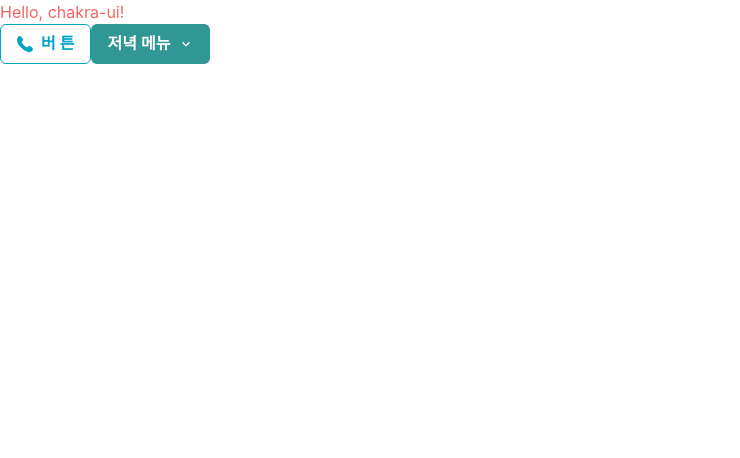
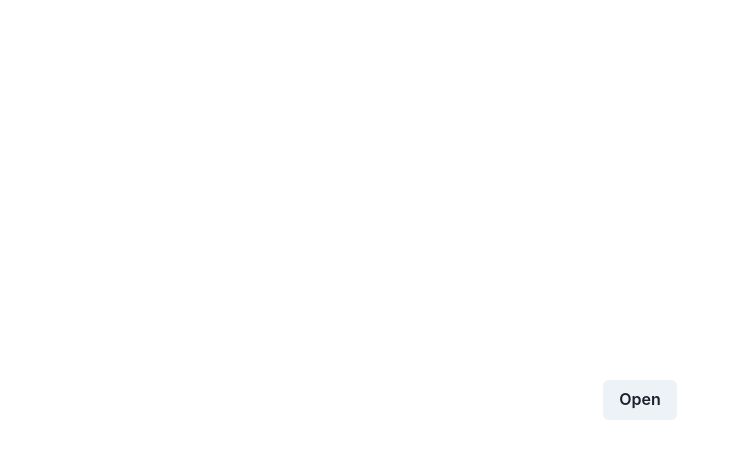
Before and after one commit to seon-2/bcs-part2-react, a React (Create React App) app in the folder chakra-ui/: page / in a window 1280 px wide. Shown: the top 458 px of the page, without its empty margins (0-740 px from the left). Built offline with nearby package versions, Linux system fonts and the light colour scheme.

Commit message:
💄 [design] chakra-ui 사용해보기_Modal

```diff
--- a/chakra-ui/src/App.jsx
+++ b/chakra-ui/src/App.jsx
@@ -1,60 +1,39 @@
 import {
   ChakraProvider,
-  Box,
   Button,
-  Menu,
-  MenuButton,
-  MenuList,
-  MenuItem,
-  MenuGroup,
-  MenuDivider
+  useDisclosure,
+  Flex,
+  Modal,
+  ModalOverlay,
+  ModalContent,
+  ModalHeader,
+  ModalCloseButton,
+  ModalBody,
+  ModalFooter,
 } from "@chakra-ui/react";
-import { PhoneIcon, ChevronDownIcon } from "@chakra-ui/icons";
-import { useState } from "react";
 
 function App() {
-  const [isLoading, setIsLoading] = useState(false);
+  const { isOpen, onOpen, onClose } = useDisclosure();
 
   return (
     <ChakraProvider>
-      <Box color="red.400">Hello, chakra-ui!</Box>
-      {/* variant : 변형 스타일*/}
-      <Button
-        isLoading={isLoading}
-        colorScheme="cyan"
-        leftIcon={<PhoneIcon />}
-        variant="outline"
-      >
-        버 튼
-      </Button>
-      <Menu>
-        <MenuButton
-          colorScheme="teal"
-          as={Button}
-          rightIcon={<ChevronDownIcon />}
-        >
-          저녁 메뉴
-        </MenuButton>
-        <MenuList>
-          <MenuGroup title="파스타">
-            <MenuItem>알리오올리오</MenuItem>
-            <MenuItem>크림파스타</MenuItem>
-            <MenuItem>토마토파스타</MenuItem>
-          </MenuGroup>
-          <MenuDivider />
-          <MenuGroup title="치킨">
-            <MenuItem>양념치킨</MenuItem>
-            <MenuItem>후라이드</MenuItem>
-            <MenuItem>구운치킨</MenuItem>
-          </MenuGroup>
-          <MenuDivider />
-          <MenuGroup title="피자">
-            <MenuItem>파인애플피자</MenuItem>
-            <MenuItem>페퍼로니피자</MenuItem>
-            <MenuItem>치즈피자</MenuItem>
-          </MenuGroup>
-        </MenuList>
-      </Menu>
+      <Flex minH="100vh" justifyContent="center" alignItems="center">
+        <Button onClick={onOpen}>Open</Button>
+        <Modal isOpen={isOpen} onClose={onClose}>
+          <ModalOverlay />
+          <ModalContent>
+            <ModalHeader>What's up!</ModalHeader>
+            <ModalCloseButton />
+            <ModalBody pb={20}>안녕하세요!</ModalBody>
+            <ModalFooter>
+              <Button mr={4} onClick={onClose}>
+                닫기
+              </Button>
+              Designed by, seon
+            </ModalFooter>
+          </ModalContent>
+        </Modal>
+      </Flex>
     </ChakraProvider>
   );
 }
```
